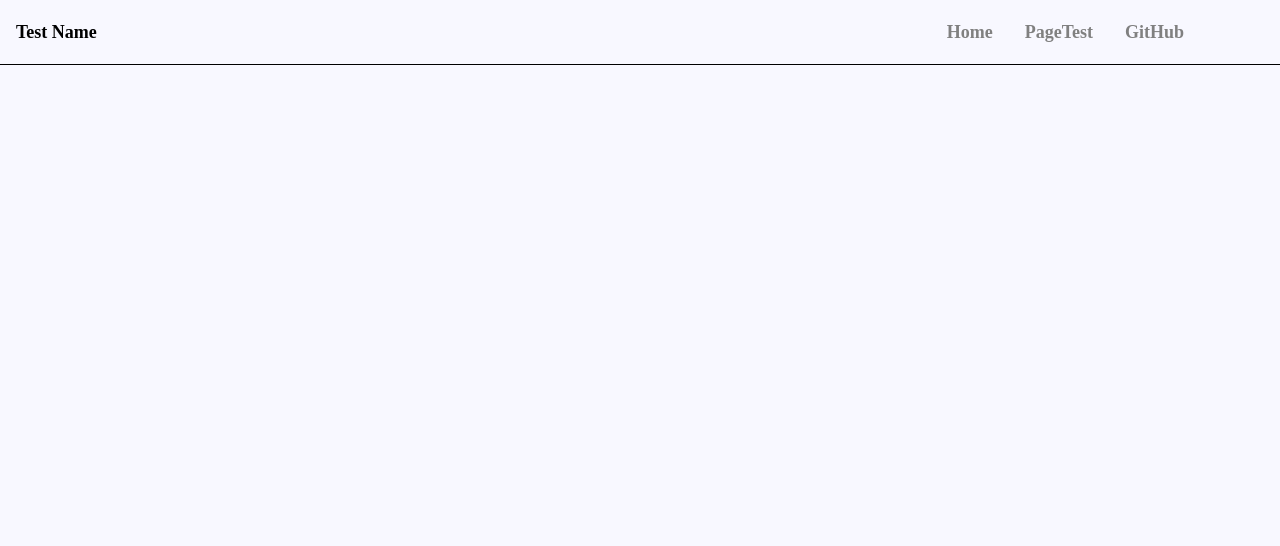
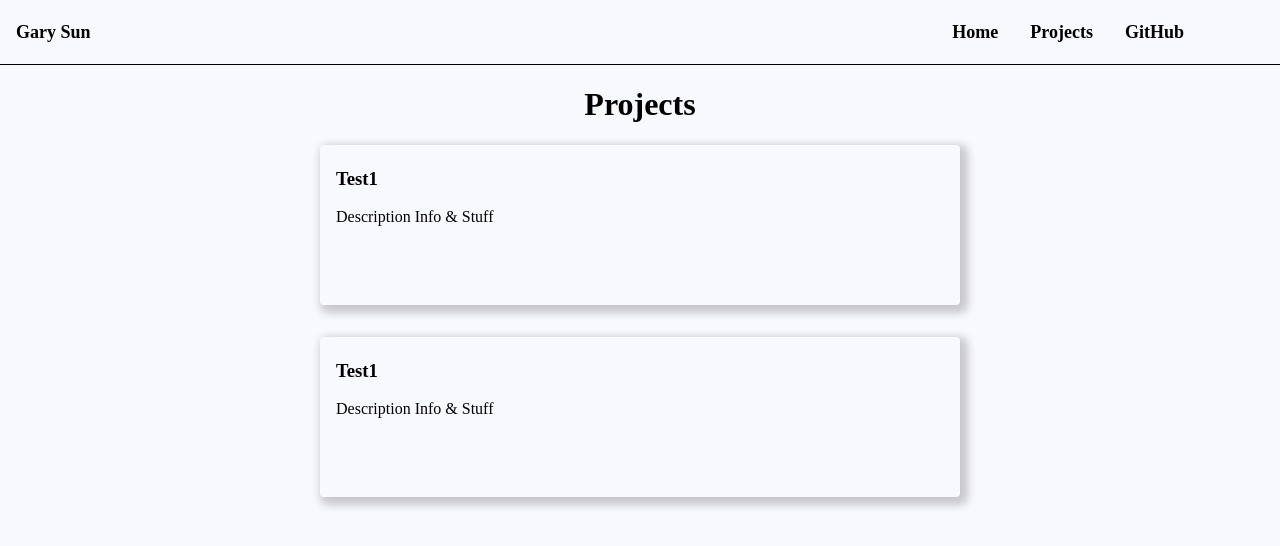
Before and after one commit to sungary/sungary.github.io, a React (Create React App) app: page /Projects in a window 1280 px wide. Shown: the top 546 px of the page. Built offline with nearby package versions, Linux system fonts and the light colour scheme.

Commit message:
added cards

```diff
--- a/public/index.html
+++ b/public/index.html
@@ -10,7 +10,7 @@
       content="Web site created using create-react-app"
     />
     <meta name="viewport" content="width=device-width, initial-scale=1.0, shrink-to-fit=no">
-    <title>Home | Gary Sun</title>
+    <title>Gary Sun</title>
   </head>
   <body>
     <noscript>You need to enable JavaScript to run this app.</noscript>
--- a/src/App.js
+++ b/src/App.js
@@ -3,15 +3,15 @@ import './App.css';
 import Navbar from './components/Navbar';
 import {BrowserRouter as Router, Routes, Route} from 'react-router-dom'
 import Home from './pages';
-import PageTest from './pages/PageTest';
+import Projects from './pages/Projects';
 
 function App() {
   return (
     <Router>
       <Navbar/>
         <Routes>
-          <Route path="/" exact element={<Home/>}/>
-          <Route path="/PageTest" element={<PageTest/>}/>
+          <Route path="/" exact element={<Home/>} />
+          <Route path="/Projects" element={<Projects/>} />
         </Routes>
     </Router>
 
--- a/src/components/Navbar/NavbarElements.js
+++ b/src/components/Navbar/NavbarElements.js
@@ -12,7 +12,7 @@ export const Nav = styled.nav`
 `;
 
 export const NavLink = styled(Link)`
-  color: #808080;
+  color: #000000;
   display: flex;
   align-contents: center;
   text-decoration: none;
--- a/src/components/Navbar/Sidebar.css
+++ b/src/components/Navbar/Sidebar.css
@@ -50,7 +50,7 @@ Note: Beware of modifying this element as it can break the animations - you shou
 
 /* Morph shape necessary with bubble or elastic */
 .bm-morph-shape {
-    fill: #adadad;
+    fill: #f8f8ff;
 }
 
 /* Wrapper for item list */
@@ -75,7 +75,7 @@ Note: Beware of modifying this element as it can break the animations - you shou
 }
 
 .bm-item:hover {
-    color: #ffffff;
+    color: black;
 }
 
 /* Hides the Hamburger Menu when screen is bigger */
--- a/src/components/Navbar/Sidebar.js
+++ b/src/components/Navbar/Sidebar.js
@@ -9,8 +9,8 @@ const Sidebar = () => {
         <NavLink to='/' >
           Home
         </NavLink>
-        <NavLink to='/PageTest' >
-          PageTest
+        <NavLink to='/Projects' >
+          Projects
         </NavLink>
         <NavLink as="a" href="https://github.com/sungary" rel="noreferrer" target="_blank">
           GitHub
--- a/src/components/Navbar/index.js
+++ b/src/components/Navbar/index.js
@@ -9,15 +9,15 @@ const Navbar = () => {
             <Sidebar pageWrapId={'page-wrap'} outerContainerId={'outer-container'} />
             <Nav>
                 <div className="myname">
-                    Test Name
+                    Gary Sun
                 </div>
 
                 <NavMenu>
                     <NavLink to='/' >
                         Home
                     </NavLink>
-                    <NavLink to='/PageTest' >
-                        PageTest
+                    <NavLink to='/Projects' >
+                        Projects
                     </NavLink>
                     <NavLink as="a" href="https://github.com/sungary" rel="noreferrer" target="_blank">
                         GitHub
--- a/src/pages/PageTest.js
+++ /dev/null
@@ -1,12 +0,0 @@
-import React from 'react';
-import "./pages.css";
-
-const PageTest = () => {
-    return (
-        <div className="header">
-            <h1>Test Page</h1>
-        </div>
-    );
-};
-
-export default PageTest;
--- /dev/null
+++ b/src/pages/Projects.js
@@ -0,0 +1,31 @@
+import React from 'react';
+import "./pages.css";
+
+const Projects = () => {
+    document.title = "Projects";
+    return (
+        <div>
+            <h1 className='title'>Projects</h1>
+
+            <div className='outerCard'>
+                <div className='card'>
+                    <div className='container'>
+                        <h3><b>Test1</b></h3>
+                        <p>Description Info & Stuff</p>
+                    </div>
+                </div>
+            </div>
+
+            <div className='outerCard'>
+                <div className='card'>
+                    <div className='container'>
+                        <h3><b>Test1</b></h3>
+                        <p>Description Info & Stuff</p>
+                    </div>
+                </div>
+            </div>
+        </div>
+    );
+};
+
+export default Projects;
--- a/src/pages/index.js
+++ b/src/pages/index.js
@@ -2,9 +2,13 @@ import React from 'react';
 import "./pages.css";
 
 const Home = () => {
+    document.title = "Home | Gary Sun";
     return (
-        <div className="header">
-            <h1>Home Page</h1>
+        <div>
+            <h1 className='title'>Portfolio</h1>
+            <h2 className='ps'>
+                Work In Progress | personal website where I will list all of my past/current projects
+            </h2>
         </div>
     );
 };
--- a/src/pages/pages.css
+++ b/src/pages/pages.css
@@ -1,3 +1,41 @@
-.header{
-    padding-left: 25px;
+.title{
+    text-align: center;
 }
+
+.ps{
+    margin-left: auto;
+    margin-right: auto;
+    width: 80%;
+    min-width: 25rem;
+}
+
+.outerCard {
+    padding-bottom: 2rem;
+}
+
+.card {
+    box-shadow: .25rem .25rem .5rem .25rem rgba(0, 0, 0, 0.2);
+    transition: 0.3s;
+    border-radius: .25rem;
+    display: block;
+    margin-left: auto;
+    margin-right: auto;
+    min-width: 30rem;
+    max-width: 50rem;
+    width: 50%;
+    min-height: 10rem;
+}
+
+.card:hover {
+    box-shadow: .25rem .5rem 1rem .25rem rgba(0, 0, 0, 0.2);
+}
+
+.container {
+    padding-left: 1rem;
+    padding-top: .25rem;
+    padding-bottom: .25rem;
+}
+
+.center {
+    align-items: center;
+}
```
